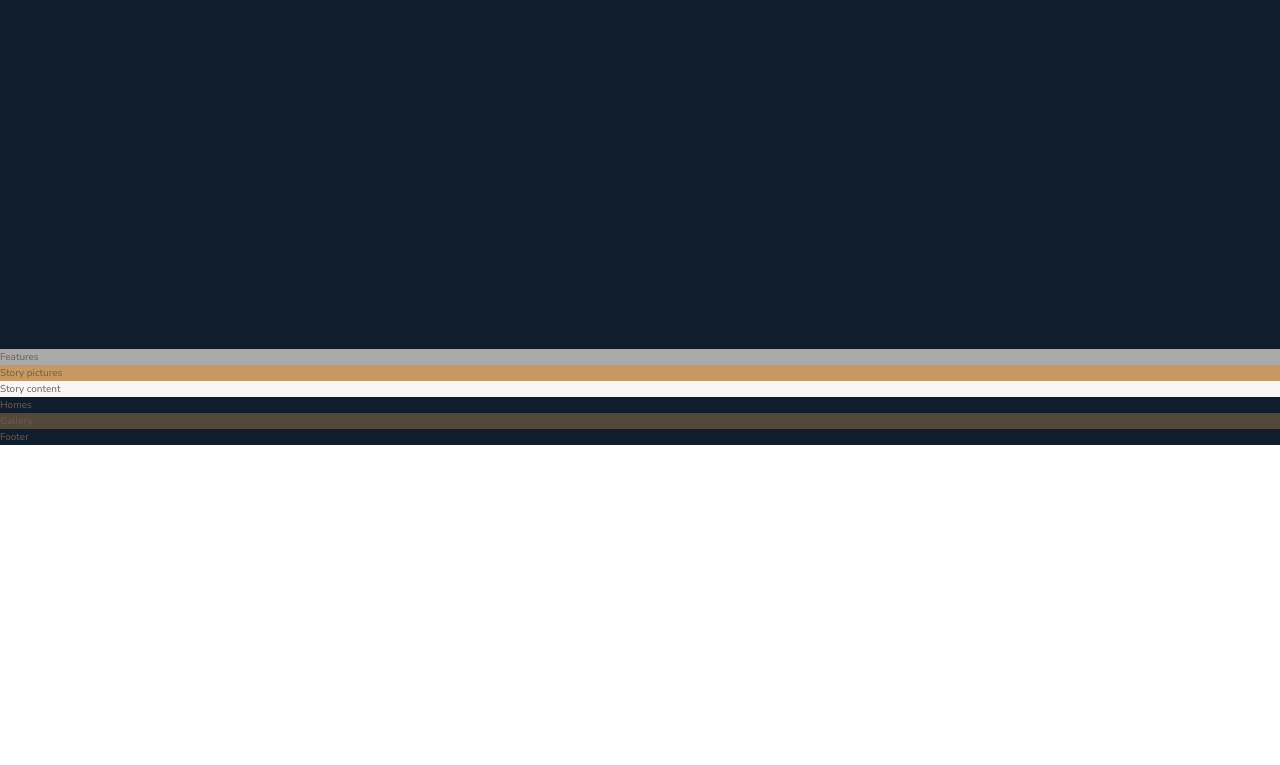
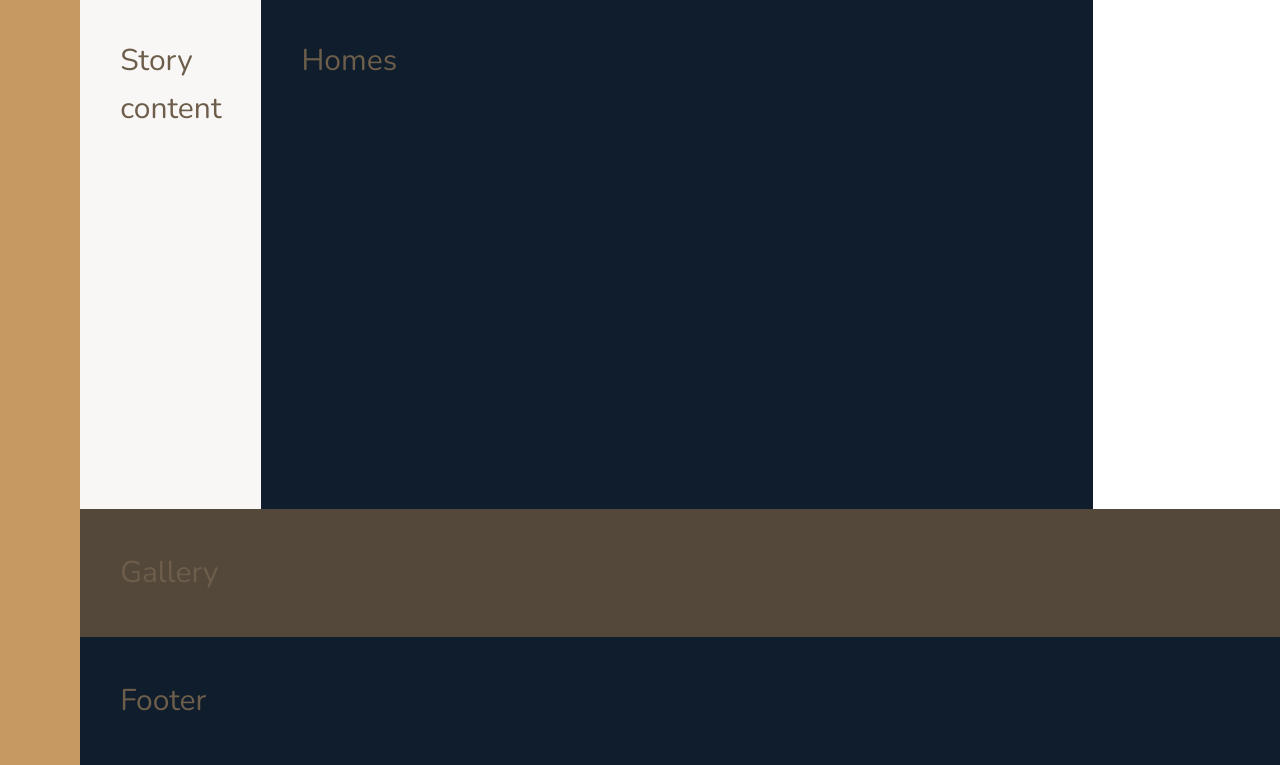
Before and after one commit to elvenvdk/vdk_nexter, a website: page index.html in a window 1280 px wide. Shown: the part 819-1584 px from the top of the page. Before the commit the page ends 1264 px from the top, so only its background shows below. Drawn offline with nearby package versions, Linux system fonts and the light colour scheme.

Commit message:
Add css col grid

```diff
--- a/sass/_base.scss
+++ b/sass/_base.scss
@@ -38,4 +38,12 @@ body {
 .container {
   display: grid;
   grid-template-rows: 80vh min-content 40vw repeat(3, min-content);
+  grid-template-columns: [sidebar-start] 8rem [sidebar-end full-start]1fr
+  [center-start] repeat(8, [col-start] minmax(min-content, 14rem) [col-end])
+  [center-end] 1fr [full-end];
+
+  & > * {
+    padding: 40px;
+    font-size: 3rem;
+  }
 }
--- a/sass/_features.scss
+++ b/sass/_features.scss
@@ -1,3 +1,4 @@
 .features {
   background-color: $color-grey-light-2;
+  grid-column: center-start / center-end;
 }
--- a/sass/_footer.scss
+++ b/sass/_footer.scss
@@ -1,3 +1,4 @@
 .footer {
   background-color: $color-secondary;
+  grid-column: full-start / full-end;
 }
--- a/sass/_gallery.scss
+++ b/sass/_gallery.scss
@@ -1,3 +1,4 @@
 .gallery {
   background-color: $color-grey-dark-1;
+  grid-column: full-start / full-end;
 }
--- a/sass/_header.scss
+++ b/sass/_header.scss
@@ -1,3 +1,4 @@
 .header {
   background-color: $color-grey-dark-1;
+  grid-column: full-start / col-end 6;
 }
--- a/sass/_homes.scss
+++ b/sass/_homes.scss
@@ -1,3 +1,4 @@
 .homes {
   background-color: $color-secondary;
+  grid-column: center-start / center-end;
 }
--- a/sass/_sidebar.scss
+++ b/sass/_sidebar.scss
@@ -1,3 +1,5 @@
 .sidebar {
   background-color: $color-primary;
+  grid-column: sidebar-start / sidebar-end;
+  grid-row: 1 / -1;
 }
```
Also changed, not shown: css/style.css.
